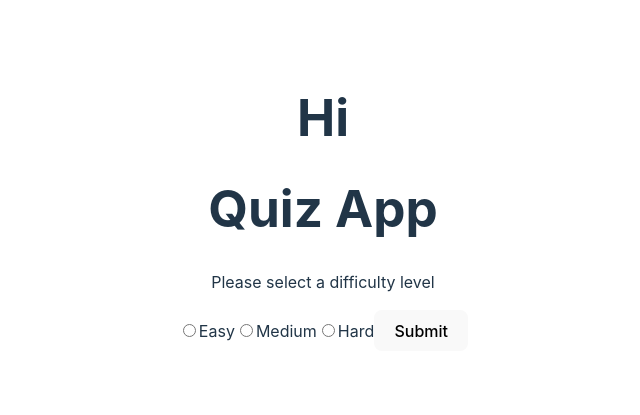
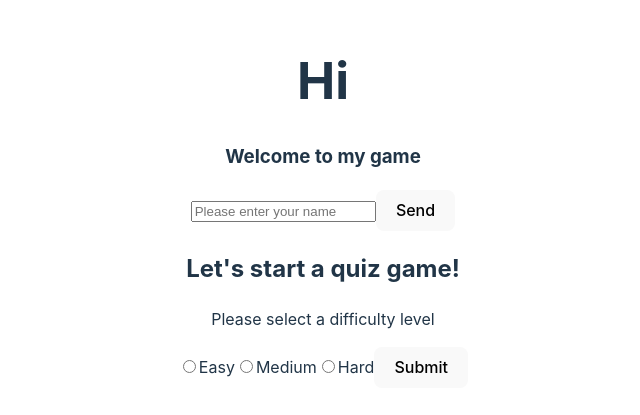
Before and after one commit to zhjiang1103/QuizApp, a React (Vite) app in the folder client/: page / in a window 1280 px wide. Shown: the part 197-612 px from the top of the page, without its empty margins (317-957 px from the left). Built offline with nearby package versions, Linux system fonts and the light colour scheme.

Commit message:
Change QuestionCard to create a mutiple choice quiz

```diff
--- a/client/src/App.jsx
+++ b/client/src/App.jsx
@@ -1,11 +1,19 @@
-import { useState,useEffect,useRef } from 'react'
-
+import { useState, useEffect, useRef } from 'react'
 import './App.css'
+import UserForm from './components/User';
+import Header from './components/Header';
 import RadioForm from './components/RadioForm';
+import QuestionCard from './components/QuestionCard';
+//import QuestionCard from './components/QuestionCard';
 
 function App() {
+  const [user, setUser] = useState("");
+  const handleUser = (text) => {
+    setUser(text);
+  }
+
   const [DifficultyLevel, setDifficultyLevely] = useState('');
-  const [result,setResult]=useState(null);
+  const [result, setResult] = useState(null);
 
   const loadQuestion = (DifficultyLevel) => {
     const params = new URLSearchParams({ difficulty: DifficultyLevel });
@@ -16,7 +24,7 @@ function App() {
 
         setDifficultyLevely(DifficultyLevel);
         console.log(result);
-        setResult(result);
+        setResult(result.results);
 
       });
   }
@@ -24,17 +32,28 @@ function App() {
     console.log("Updated result:", result);
   }, [result]);
 
-  const handleSubmit = (DifficultyLevel) =>{
+
+
+  const handleSubmit = (DifficultyLevel) => {
     console.log(DifficultyLevel);
     loadQuestion(DifficultyLevel);
-   }
+  }
+
+  // if(result){
+  //   const answerOptions = [...result[0].incorrect_answers,result[0].correct_answer];
+
+  // console.log("answerOptions:",answerOptions);
+  // }
 
   return (
     <>
       <div>
         <h1>Hi</h1>
-      <RadioForm handleSubmit={handleSubmit}/>
-  </div>
+        <Header user={user} />
+        <UserForm grabUser={handleUser} />
+        <RadioForm handleSubmit={handleSubmit} />
+        {result ? <QuestionCard data={result} /> : null}
+      </div>
 
     </>
   )
--- /dev/null
+++ b/client/src/components/Header.jsx
@@ -0,0 +1,17 @@
+const Header = (props) => {
+
+    let message;
+    if (props.user) {
+      message = `Welcome to my game ${props.user}`;
+    } else {
+      message = `Welcome to my game`;
+    }
+
+    return (
+      <div className={"textHeader"}>
+        <h3>{message}</h3>
+      </div>
+    );
+  };
+
+  export default Header;
--- a/client/src/components/QuestionCard.jsx
+++ b/client/src/components/QuestionCard.jsx
@@ -0,0 +1,61 @@
+import {useState} from 'react';
+
+const QuestionCard=(props)=>{
+    const [currentQuestion, setCurrentQuestion] = useState(0);
+	const [showScore, setShowScore] = useState(false);
+	const [score, setScore] = useState(0);
+
+	const handleAnswerOptionClick = (isCorrect) => {
+		if (isCorrect) {
+			setScore(score + 1);
+		}
+
+		const nextQuestion = currentQuestion + 1;
+		if (nextQuestion < props.data.length) {
+			setCurrentQuestion(nextQuestion);
+		} else {
+			setShowScore(true);
+		}
+};
+
+let answerOptions = [];
+if (props.data) {
+  // Combine incorrect and correct answers into one array
+  answerOptions = [
+    ...props.data[currentQuestion].incorrect_answers,
+    props.data[currentQuestion].correct_answer,
+  ];
+  // Shuffle the answer options randomly
+  answerOptions.sort(() => Math.random() - 0.5);
+}
+
+
+
+      return (
+		<div className='app'>
+			{showScore ? (
+				<div className='score-section'>
+					You scored {score} out of {props.data.length}
+				</div>
+			) : (
+				<>
+					<div className='question-section'>
+						<div className='question-count'>
+							<span>Question {currentQuestion + 1}</span>/{props.data.length}
+						</div>
+						<div className='question-text'>{props.data[currentQuestion].question}</div>
+					</div>
+					<div className='answer-section'>
+						{answerOptions.map((answerOption,index) => (
+							<button key={index} onClick={() => handleAnswerOptionClick(answerOption === props.data[currentQuestion].correct_answer)}>{answerOption}</button>
+						))}
+					</div>
+				</>
+			)}
+		</div>
+	);
+
+
+}
+
+export default QuestionCard;
--- a/client/src/components/RadioForm.jsx
+++ b/client/src/components/RadioForm.jsx
@@ -19,7 +19,7 @@ function RadioForm(props) {
 
   return (
     <div>
-      <h1>Quiz App</h1>
+      <h2>Let's start a quiz game!</h2>
       <p>Please select a difficulty level</p>
       <form onSubmit={handleClick}>
         <label>
--- /dev/null
+++ b/client/src/components/User.jsx
@@ -0,0 +1,32 @@
+import { useState } from "react";
+
+const UserForm = (props) => {
+  const [value, setValue] = useState("");
+
+  const handleSubmit = (e) => {
+    e.preventDefault();
+    if (!value) return;
+    props.grabUser(value);
+    console.log(value);
+    setValue("");
+  };
+
+  return (
+    <div className="ListMain">
+      <div className="header">
+        <form onSubmit={handleSubmit}>
+          <input
+            type="text"
+            placeholder="Please enter your name"
+            className="input"
+            value={value}
+            onChange={(e) => setValue(e.target.value)}
+          />
+          <button type="submit">Send</button>
+        </form>
+      </div>
+    </div>
+  );
+};
+
+export default UserForm;
```
